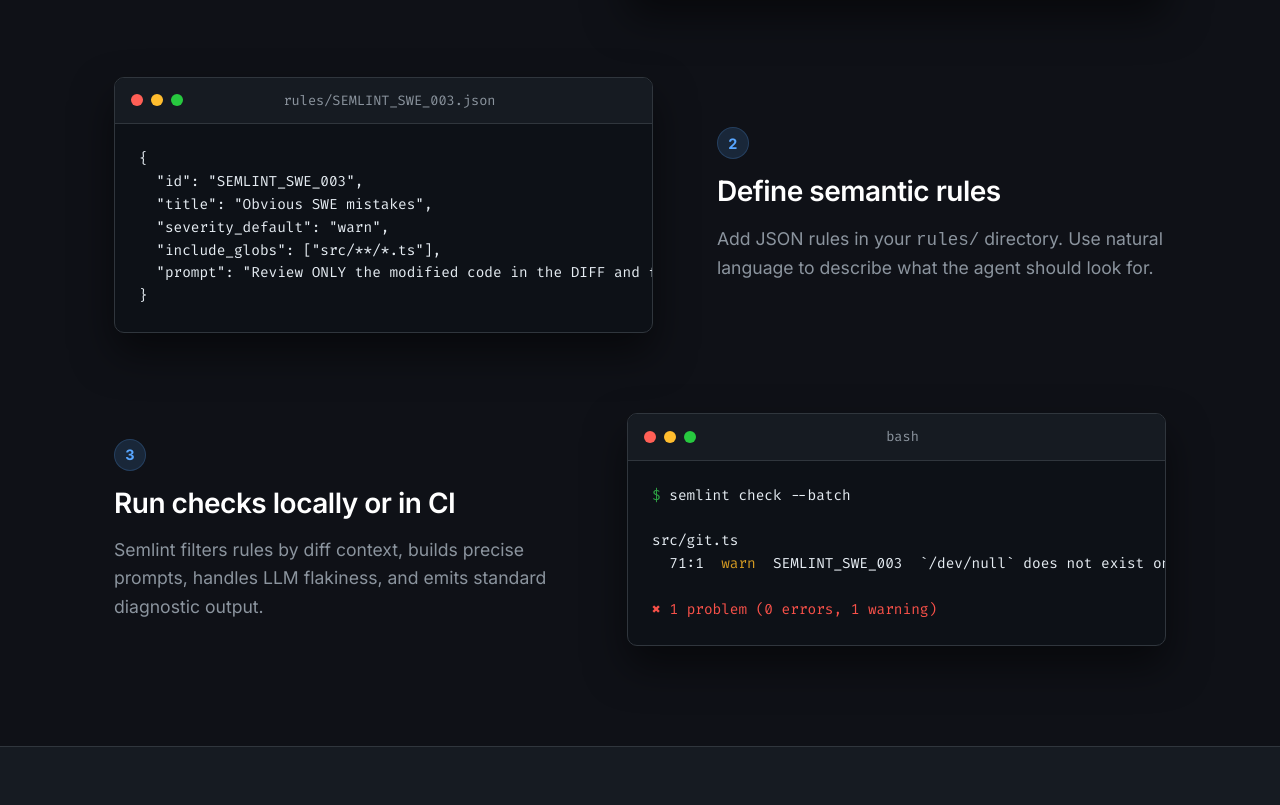
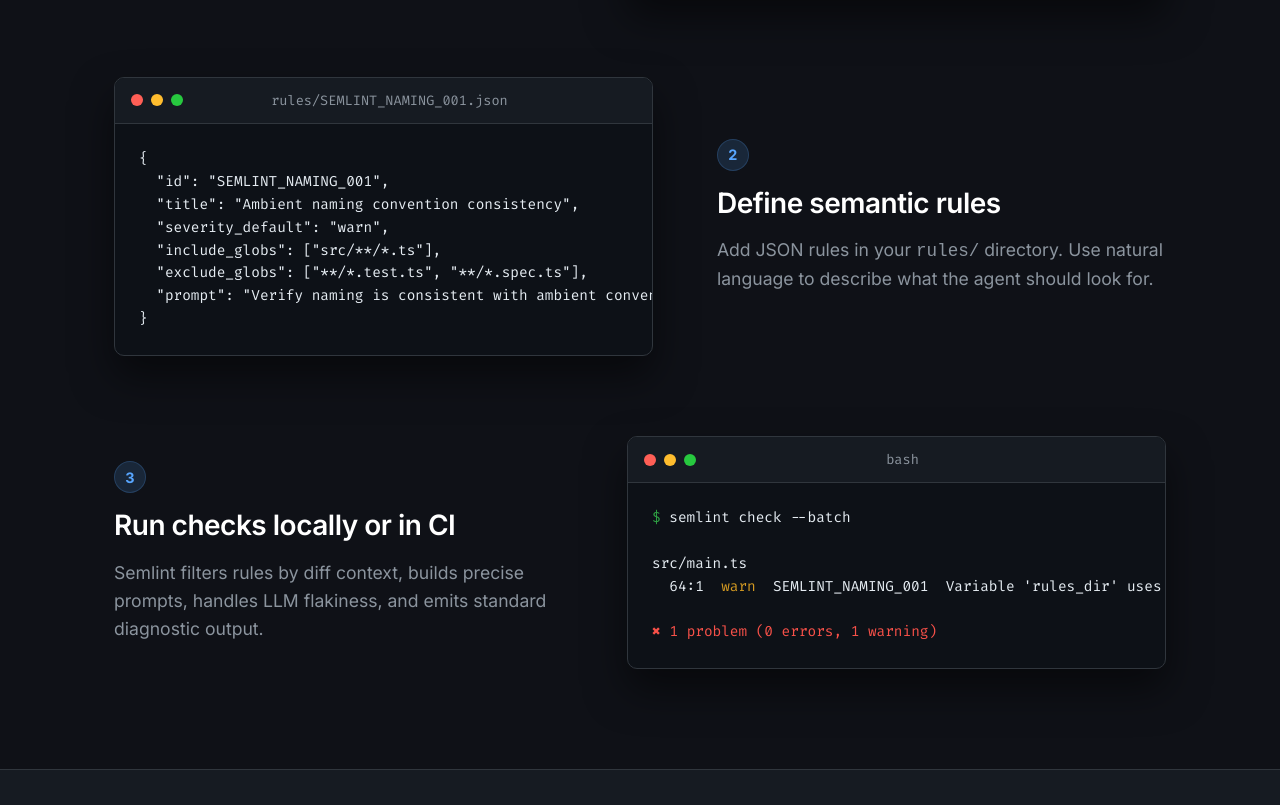
Before and after one commit to bduron/semlint, a website: page docs/index.html in a window 1280 px wide. Shown: the part 2188-2993 px from the top of the page. Drawn offline with Linux system fonts and the light colour scheme.

Commit message:
udapte landing

```diff
--- a/docs/index.html
+++ b/docs/index.html
@@ -44,7 +44,8 @@
         <div class="container hero-content">
             <div class="hero-badge">Open Source Release v0.1.0</div>
             <h1 class="hero-title">Semantic Linting for Modern Codebases</h1>
-            <p class="hero-subtitle">Write natural language rules to catch what regex can't.<br>Semlint uses your favorite AI agent to enforce architecture, naming, and best practices with zero noise.</p>
+            <p class="hero-subtitle">Write natural language rules to catch what regex can't.<br>Semlint uses your
+                favorite AI agent to enforce architecture, naming, and best practices with zero noise.</p>
 
             <div class="hero-actions">
                 <div class="code-snippet-box">
@@ -142,14 +143,15 @@
                                 <span class="dot red"></span>
                                 <span class="dot yellow"></span>
                                 <span class="dot green"></span>
-                                <span class="window-title">rules/SEMLINT_SWE_003.json</span>
+                                <span class="window-title">rules/SEMLINT_NAMING_001.json</span>
                             </div>
                             <pre><code>{
-  "id": "SEMLINT_SWE_003",
-  "title": "Obvious SWE mistakes",
+  "id": "SEMLINT_NAMING_001",
+  "title": "Ambient naming convention consistency",
   "severity_default": "warn",
   "include_globs": ["src/**/*.ts"],
-  "prompt": "Review ONLY the modified code in the DIFF and find obvious software-engineering mistakes... Focus on dead code, swallowed errors, and unsafe casts."
+  "exclude_globs": ["**/*.test.ts", "**/*.spec.ts"],
+  "prompt": "Verify naming is consistent with ambient conventions, infer the convention from the surrounding code."
 }</code></pre>
                         </div>
                     </div>
@@ -170,8 +172,8 @@
                             </div>
                             <pre><code><span class="prompt">$</span> semlint check --batch
 
-src/git.ts
-  71:1  <span class="text-warn">warn</span>  SEMLINT_SWE_003  `/dev/null` does not exist on Windows...
+src/main.ts
+  64:1  <span class="text-warn">warn</span>  SEMLINT_NAMING_001  Variable 'rules_dir' uses snake_case; ambient convention is camelCase (e.g. changedFiles, runnableRules). Use 'rulesDir' instead.
 
 <span class="text-error">✖ 1 problem (0 errors, 1 warning)</span></code></pre>
                         </div>
```
